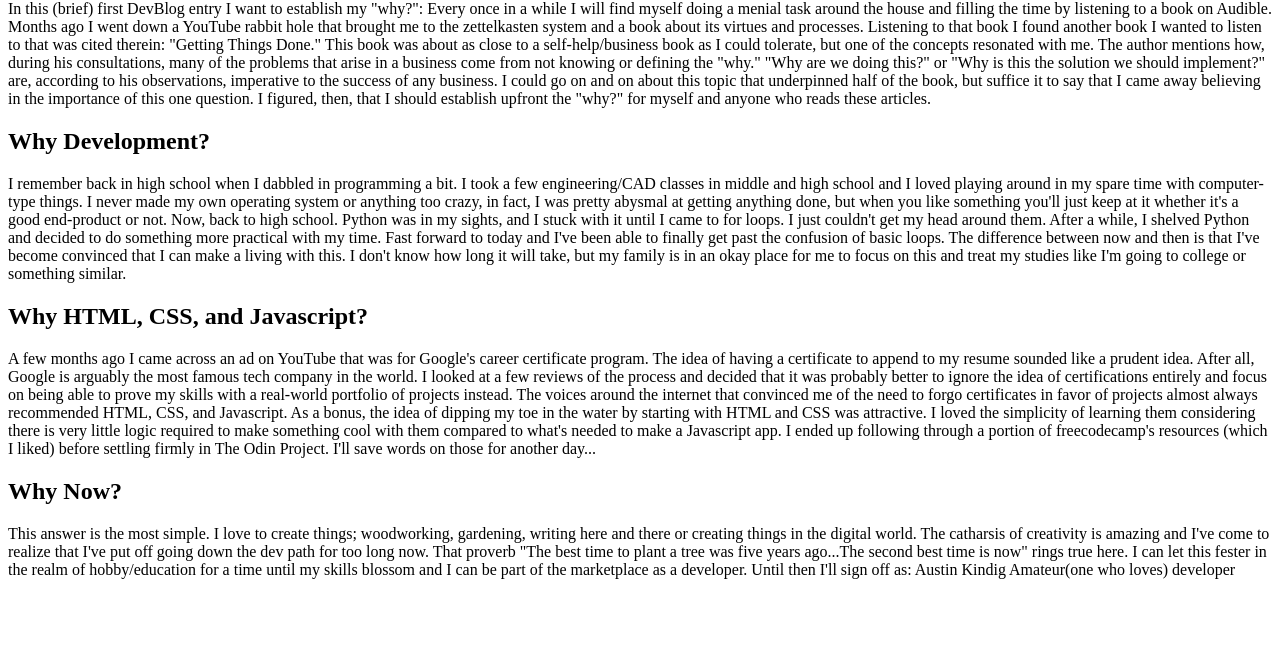
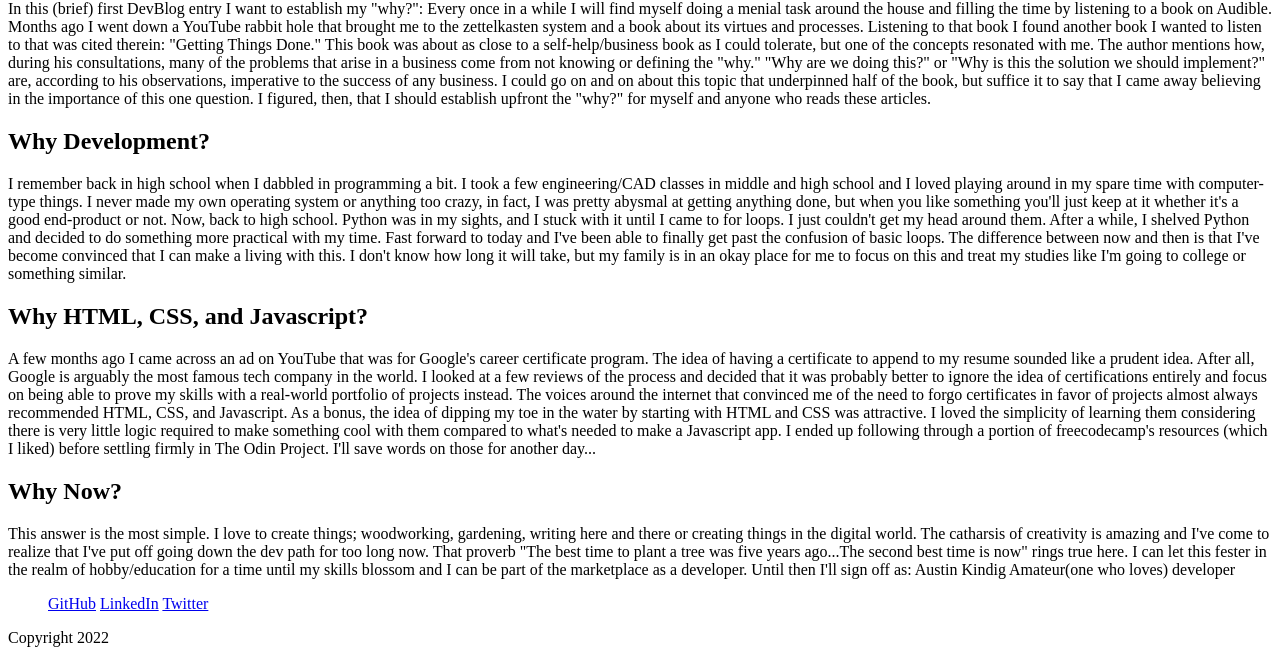
Before and after one commit to Austin-Kindig/developer-journey-blog, a plain HTML site: page index.html in a window 1280 px wide. Shown: the part 549-1212 px from the top of the page. Before the commit the page ends 1144 px from the top, so only its background shows below. Drawn offline with Linux system fonts and the light colour scheme.

Commit message:
add link references to homepage

```diff
--- a/index.html
+++ b/index.html
@@ -25,7 +25,7 @@
                 <li><a>September 2022</a></li>
                 <li><a>October 2022</a></li>
                 <li><a>November 2022</a></li>
-                <li><a>December 2022</a></li>
+                <li><a>December  2022</a></li>
             </ul>
     </div>
     <div class="content">
@@ -93,6 +93,12 @@
                 </div>
     </div>
     <div class="footer">
+        <ul>
+            <a href="https://github.com/Austin-Kindig">GitHub</a>
+            <a href="https://www.linkedin.com/in/austin-kindig-0a33a1148/">LinkedIn</a>
+            <a href="https://twitter.com/KindigAk">Twitter</a>
+        </ul>
+        <p>Copyright 2022</p>
 
     </div>
 </body>
```
